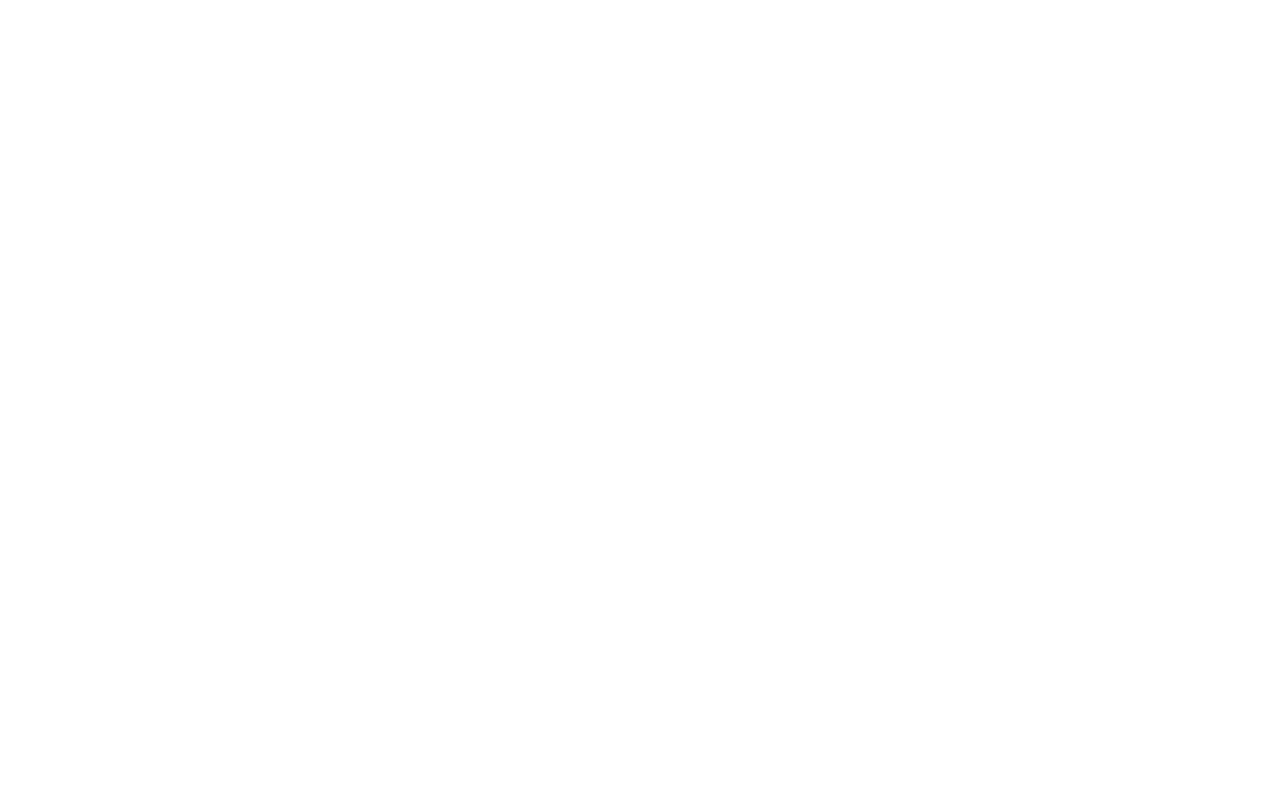
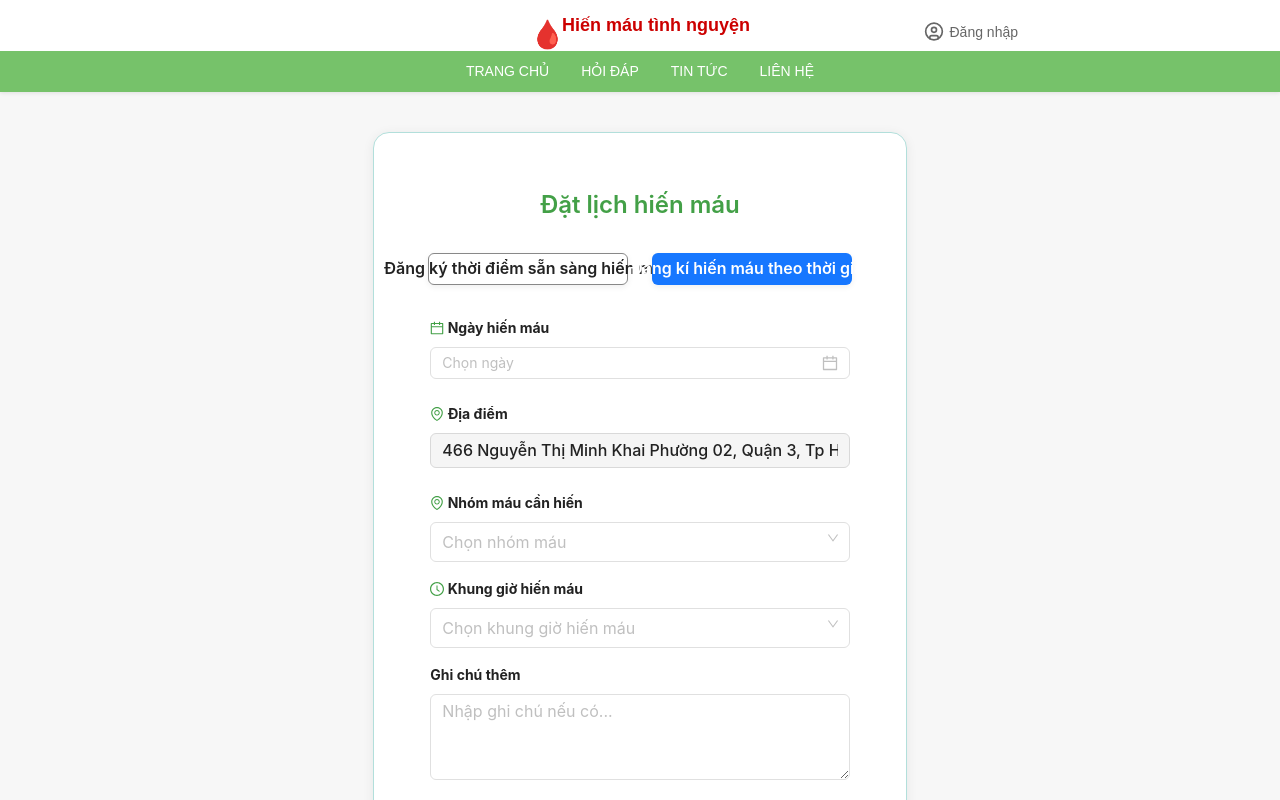
Before and after one commit to HieuNguyen267/Blood-Donation-Support-System, a React (Vite) app in the folder frontend/: page /booking-antd in a window 1280 px wide. Before the commit this address had no page. Shown: the top 800 px of the page. Built offline with nearby package versions, Linux system fonts and the light colour scheme.

Commit message:
Chỉnh sửa giao diện và cập nhật file HomePage cho donor

```diff
--- a/frontend/src/App.jsx
+++ b/frontend/src/App.jsx
@@ -54,6 +54,7 @@ import MedicalFacilityManagement from './pages/Admin/MedicalFacilityManagement';
 import AccountManagement from './pages/Admin/AccountManagement';
 import AccountProfile from './pages/Admin/AccountProfile';
 import MatchingManagement from './pages/Admin/MatchingManagement';
+import BookingAntdForm from './pages/donor/BookingAntdForm';
 
 function AppContent() {
   const [isLoggedIn, setIsLoggedIn] = useState(localStorage.getItem('isLoggedIn') === 'true');
@@ -129,6 +130,7 @@ function AppContent() {
         <Route path="/admin/profile" element={<AccountProfile />} />
         <Route path="/admin/settings" element={<Settings />} />
         <Route path="/admin/matching" element={<MatchingManagement />} />
+        <Route path="/booking-antd" element={<BookingAntdForm />} />
       </Routes>
     </>
   );
--- a/frontend/src/components/user/Header/index.jsx
+++ b/frontend/src/components/user/Header/index.jsx
@@ -94,7 +94,7 @@ export default function Header() {
         <a href="/">TRANG CHỦ</a>
         {isLoggedIn ? (
           <>
-            <a href="/registerdonate">LỊCH HẸN CỦA BẠN</a>
+            <a href="/registerdonate">ĐĂNG KÝ HIẾN MÁU</a>
             <a href="/appointmenthistory">LỊCH SỬ ĐẶT HẸN</a>
             <a href="/addcertificate">CHỨNG NHẬN</a>
             <a href="/faq">HỎI ĐÁP</a>
--- /dev/null
+++ b/frontend/src/pages/donor/BookingAntdForm/index.css
@@ -0,0 +1,67 @@
+body, .booking-antd-layout {
+  background: #f7f7f7;
+  font-family: Arial, sans-serif;
+  margin: 0;
+}
+.booking-antd-card {
+  border-radius: 16px !important;
+  box-shadow: 0 2px 12px rgba(0,0,0,0.07);
+  border: 1.5px solid #b2dfdb !important;
+  background: #fff !important;
+  padding: 32px 32px 24px 32px !important;
+}
+.booking-antd-title {
+  color: #43a047 !important;
+  text-align: center;
+  margin-bottom: 2rem !important;
+}
+.booking-antd-form .ant-form-item {
+  margin-bottom: 24px;
+}
+.booking-antd-form .ant-form-item-label > label {
+  font-weight: bold;
+  color: #222;
+}
+.booking-antd-form .ant-picker, .booking-antd-form .ant-select-selector, .booking-antd-form textarea {
+  border-radius: 6px !important;
+  border: 1px solid #e0e0e0 !important;
+  background: #fff !important;
+  font-size: 1rem;
+  transition: border 0.2s;
+}
+.booking-antd-form .ant-picker-focused, .booking-antd-form .ant-select-focused .ant-select-selector, .booking-antd-form textarea:focus {
+  border-color: #43a047 !important;
+  box-shadow: 0 0 0 2px #b2dfdb33;
+}
+.booking-antd-form .ant-select-selector {
+  min-height: 40px;
+  display: flex;
+  align-items: center;
+}
+.booking-antd-form .ant-input, .booking-antd-form textarea {
+  font-size: 1rem;
+}
+.booking-antd-form .ant-btn-primary {
+  background: #388e3c !important;
+  color: #fff !important;
+  font-weight: bold;
+  border: none;
+  border-radius: 6px;
+  padding: 0.75rem 1.75rem;
+  font-size: 1rem;
+  margin-top: 0.5rem;
+}
+.booking-antd-form .ant-btn-primary:hover {
+  background: #2e7031 !important;
+}
+@media (max-width: 900px) {
+  .booking-antd-card {
+    max-width: 100%;
+    padding: 0 1rem;
+  }
+}
+@media (max-width: 600px) {
+  .booking-antd-card {
+    padding: 0 0.5rem 2.5rem;
+  }
+}
--- /dev/null
+++ b/frontend/src/pages/donor/BookingAntdForm/index.jsx
@@ -0,0 +1,118 @@
+import React, { useState } from 'react';
+import { Form, DatePicker, Select, Button, Card, Typography, Row, Col, message, Input } from 'antd';
+import { CalendarOutlined, EnvironmentOutlined, ClockCircleOutlined } from '@ant-design/icons';
+import Header from '../../../components/user/Header';
+import Footer from '../../../components/user/Footer';
+import './index.css';
+
+const { Option } = Select;
+const { Title } = Typography;
+
+const locations = [
+  '466 Nguyễn Thị Minh Khai Phường 02, Quận 3, Tp Hồ Chí Minh',
+  '105 Trần Hưng Đạo, Phường 6, Quận 5, Tp Hồ Chí Minh',
+  '595 Sư Vạn Hạnh, Phường 13, Quận 10, Tp Hồ Chí Minh',
+];
+const bloodGroups = [
+  { label: 'A+', value: 'A+' },
+  { label: 'A-', value: 'A-' },
+  { label: 'B+', value: 'B+' },
+  { label: 'B-', value: 'B-' },
+  { label: 'O+', value: 'O+' },
+  { label: 'O-', value: 'O-' },
+  { label: 'AB+', value: 'AB+' },
+  { label: 'AB-', value: 'AB-' },
+  { label: 'Rh null', value: 'Rh null' },
+  { label: 'Bombay (hh)', value: 'Bombay(hh)' },
+];
+const timeSlots = [
+  { label: '07:00 - 11:00', value: '07:00-11:00' },
+  { label: '13:00 - 16:00', value: '13:00-16:00' },
+];
+
+export default function BookingAntdForm() {
+  const [form] = Form.useForm();
+
+  const onFinish = (values) => {
+    // Lưu dữ liệu booking vào localStorage
+    localStorage.setItem('bookingFormData', JSON.stringify(values));
+    // Chuyển hướng sang trang khảo sát sức khỏe
+    window.location.href = '/blood-donation-eligibility';
+  };
+
+  return (
+    <>
+      <Header />
+      <Row justify="center" style={{ marginTop: 40 }}>
+        <Col xs={24} sm={20} md={16} lg={12} xl={10}>
+          <Card className="booking-antd-card">
+            <Title level={3} className="booking-antd-title">Đặt lịch hiến máu</Title>
+            <div style={{ display: 'flex', justifyContent: 'center', gap: 24, marginBottom: 32 }}>
+              <Button style={{ minWidth: 200, fontWeight: 600, fontSize: 16, background: '#fff', color: '#222', border: '1.5px solid #888', boxShadow: '0 2px 6px #0001' }}
+                onClick={() => window.location.href = '/registerdonateform'}>
+                Đăng ký thời điểm sẵn sàng hiến máu
+              </Button>
+              <Button type="primary" style={{ minWidth: 200, fontWeight: 600, fontSize: 16, boxShadow: '0 2px 6px #0001' }}>
+                Đăng kí hiến máu theo thời gian
+              </Button>
+            </div>
+            <Form
+              form={form}
+              layout="vertical"
+              onFinish={onFinish}
+              requiredMark={false}
+              className="booking-antd-form"
+            >
+              <Form.Item
+                label={<span><CalendarOutlined style={{ color: '#43a047' }} /> Ngày hiến máu</span>}
+                name="date"
+                rules={[{ required: true, message: 'Vui lòng chọn ngày hiến máu!' }]}
+              >
+                <DatePicker style={{ width: '100%' }} placeholder="Chọn ngày" />
+              </Form.Item>
+              <Form.Item
+                label={<span><EnvironmentOutlined style={{ color: '#43a047' }} /> Địa điểm</span>}
+                name="location"
+                rules={[{ required: true, message: 'Vui lòng chọn địa điểm!' }]}
+                initialValue={locations[0]}
+              >
+                <Input value={locations[0]} disabled style={{ background: '#f5f5f5', color: '#222', fontWeight: 500 }} />
+              </Form.Item>
+              <Form.Item
+                label={<span><EnvironmentOutlined style={{ color: '#43a047' }} /> Nhóm máu cần hiến</span>}
+                name="bloodGroup"
+                rules={[{ required: true, message: 'Vui lòng chọn nhóm máu!' }]}
+              >
+                <Select placeholder="Chọn nhóm máu">
+                  {bloodGroups.map(bg => (
+                    <Option key={bg.value} value={bg.value}>{bg.label}</Option>
+                  ))}
+                </Select>
+              </Form.Item>
+              <Form.Item
+                label={<span><ClockCircleOutlined style={{ color: '#43a047' }} /> Khung giờ hiến máu</span>}
+                name="timeSlot"
+                rules={[{ required: true, message: 'Vui lòng chọn khung giờ!' }]}
+              >
+                <Select placeholder="Chọn khung giờ hiến máu">
+                  {timeSlots.map(slot => (
+                    <Option key={slot.value} value={slot.value}>{slot.label}</Option>
+                  ))}
+                </Select>
+              </Form.Item>
+              <Form.Item label="Ghi chú thêm" name="note">
+                <Input.TextArea rows={3} placeholder="Nhập ghi chú nếu có..." />
+              </Form.Item>
+              <Form.Item>
+                <Button type="primary" htmlType="submit" block style={{ fontWeight: 600, fontSize: 18, height: 48, marginTop: 8 }}>
+                  Đăng ký
+                </Button>
+              </Form.Item>
+            </Form>
+          </Card>
+        </Col>
+      </Row>
+      <Footer />
+    </>
+  );
+}
--- a/frontend/src/pages/donor/HomePage/index.jsx
+++ b/frontend/src/pages/donor/HomePage/index.jsx
@@ -82,7 +82,7 @@ export default function HomePage() {
           style={{
             color: '#219653',
             textAlign: 'left',
-            margin: '18px 0 30px 300px',
+            margin: '18px 0 30px 500px',
             fontWeight: 700,
             fontSize: 16,
             textDecoration: 'underline',
--- a/frontend/src/pages/donor/RegisterDonate/RegisterDonatePage.jsx
+++ b/frontend/src/pages/donor/RegisterDonate/RegisterDonatePage.jsx
@@ -27,6 +27,7 @@ export default function RegisterDonatePage() {
   const [userInfo, setUserInfo] = useState({});
   const [healthAnswers, setHealthAnswers] = useState(null);
   const [latestAppointment, setLatestAppointment] = useState(null);
+  const [bookingData, setBookingData] = useState(null);
   const [loading, setLoading] = useState(true);
 
   useEffect(() => {
@@ -50,6 +51,11 @@ export default function RegisterDonatePage() {
     const storedHealthAnswers = localStorage.getItem("healthCheckAnswers");
     if (storedHealthAnswers) {
       setHealthAnswers(JSON.parse(storedHealthAnswers));
+    }
+
+    const booking = localStorage.getItem('bookingFormData');
+    if (booking) {
+      setBookingData(JSON.parse(booking));
     }
 
     setLoading(false);
@@ -128,7 +134,15 @@ export default function RegisterDonatePage() {
             <div className="donate-phieutitle">Phiếu đăng ký hiến máu</div>
             <div className="donate-phieucontent">
               {/* Thông tin địa điểm, ngày, giờ */}
-              {latestAppointment && (
+              {bookingData ? (
+                <div className="donate-appointment-info" style={{marginBottom: 16}}>
+                  <div><b>Địa điểm hiến máu:</b> {bookingData.location || '-'}</div>
+                  <div><b>Ngày hiến máu:</b> {bookingData.date ? moment(bookingData.date).format('DD/MM/YYYY') : '-'}</div>
+                  <div><b>Nhóm máu:</b> {bookingData.bloodGroup || '-'}</div>
+                  <div><b>Khung giờ:</b> {bookingData.timeSlot || '-'}</div>
+                  {bookingData.note && <div><b>Ghi chú:</b> {bookingData.note}</div>}
+                </div>
+              ) : latestAppointment && (
                 <div className="donate-appointment-info" style={{marginBottom: 16}}>
                   <div><b>Địa điểm hiến máu:</b> {latestAppointment.address || '-'}</div>
                   <div><b>Ngày hiến máu:</b> {latestAppointment.sendDate || '-'}</div>
@@ -150,9 +164,9 @@ export default function RegisterDonatePage() {
                       </div>
                     );
                   })}
-                  <button onClick={handleDelete} className="donate-btn delete-btn">Xóa đơn đăng ký</button>
                 </div>
               ) : (
+                !latestAppointment && (
                   <div className="no-content-placeholder">
                     <img
                       src="https://cdn-icons-png.flaticon.com/512/685/685352.png"
@@ -163,6 +177,11 @@ export default function RegisterDonatePage() {
                       Chưa có thông tin khảo sát sức khỏe
                     </div>
                   </div>
+                )
+              )}
+              {/* Nút xóa đơn đăng ký luôn hiển thị nếu có latestAppointment */}
+              {latestAppointment && (
+                <button onClick={handleDelete} className="donate-btn delete-btn" style={{marginTop: 16}}>Xóa đơn đăng ký</button>
               )}
             </div>
           </div>
--- a/frontend/src/pages/donor/RegisterDonate/index.jsx
+++ b/frontend/src/pages/donor/RegisterDonate/index.jsx
@@ -64,8 +64,8 @@ export default function RegisterDonate() {
     // Lưu lại vào localStorage
     localStorage.setItem("appointmentHistory", JSON.stringify(updatedHistory));
 
-    // Chuyển hướng đến trang lịch sử đặt hẹn
-    navigate("/appointmenthistory");
+    // Chuyển hướng đến trang thông tin đăng ký
+    navigate("/registerdonate");
   };
 
   return (
@@ -75,6 +75,15 @@ export default function RegisterDonate() {
         <Title level={2} className="form-title">
           Đăng ký hiến máu
         </Title>
+        <div style={{ display: 'flex', justifyContent: 'center', gap: 24, marginBottom: 32 }}>
+          <Button type="primary" style={{ minWidth: 200, fontWeight: 600, fontSize: 16, boxShadow: '0 2px 6px #0001' }}>
+            Đăng ký thời điểm sẵn sàng hiến máu
+          </Button>
+          <Button style={{ minWidth: 200, fontWeight: 600, fontSize: 16, background: '#fff', color: '#222', border: '1.5px solid #888', boxShadow: '0 2px 6px #0001' }}
+            onClick={() => navigate('/booking-antd')}>
+            Đăng kí hiến máu theo thời gian
+          </Button>
+        </div>
         <div className="step-progress-wrapper">
           <StepProgress />
         </div>
```
Also changed, not shown: frontend/src/pages/donor/HomePage/index.css (+22 -17 lines), 3 other files (tests, documents, lock files or other folders). Lines whose indentation alone changed are shown as unchanged.
